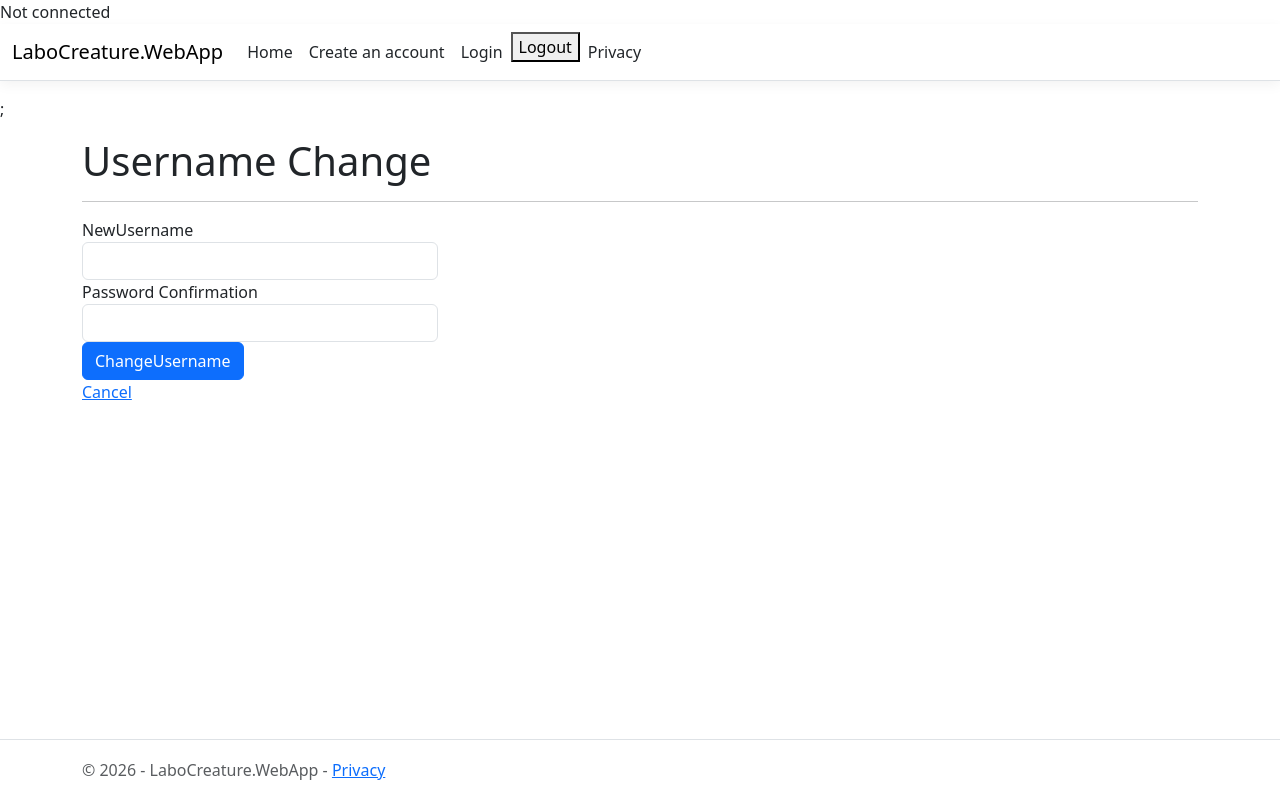
After one commit to Shiifume/LaboCreature, an ASP.NET Core app: template LaboCreature.WebApp/Views/Member/ChangeUsername.cshtml in a window 1280 px wide. The commit adds this page. Run offline with ASP.NET Core 8, Linux system fonts and the light colour scheme; the template is opened without the code that fills it, so the values that code supplies are empty; style sheets or scripts are compiled from the project's sources.

Commit message:
Ft - Member can change username

```diff
--- a/LaboCreature.BLL/Interfaces/IMemberService.cs
+++ b/LaboCreature.BLL/Interfaces/IMemberService.cs
@@ -8,5 +8,6 @@ namespace LaboCreature.BLL.Interfaces
     public interface IMemberService
     {
        public MemberModel? GetById(int id);
+        public void ChangeUsername(int id, string newUsername, string password);
     }
 }
--- a/LaboCreature.BLL/Services/AuthService.cs
+++ b/LaboCreature.BLL/Services/AuthService.cs
@@ -23,11 +23,11 @@ namespace LaboCreature.BLL.Services
         {
             if(_repo.GetByEmail(model.Email) is not null)
             {
-                throw new MemberEmailAlreadyExists("An account already exists with this email.");
+                throw new MemberEmailAlreadyExistsException("An account already exists with this email.");
             }
             else if(_repo.GetByUsername(model.Username) is not null)
             {
-                throw new MemberUsernameAlreadyExists("Username taken");
+                throw new MemberUsernameAlreadyExistsException("Username taken");
             }
             string passwordHash = _hasher.HashPassword(model.Password);
 
--- a/LaboCreature.Test/Services/AuthServiceTest.cs
+++ b/LaboCreature.Test/Services/AuthServiceTest.cs
@@ -86,7 +86,7 @@ namespace LaboCreature.Test.Services
             };
 
             //act
-            var ex = Assert.Throws<MemberUsernameAlreadyExists>(
+            var ex = Assert.Throws<MemberUsernameAlreadyExistsException>(
                 () => service.CreateMember(memberToRegister)
                 );
 
@@ -123,7 +123,7 @@ namespace LaboCreature.Test.Services
             };
 
             //act
-            var ex = Assert.Throws<MemberEmailAlreadyExists>(
+            var ex = Assert.Throws<MemberEmailAlreadyExistsException>(
                 () => service.CreateMember(memberToRegister)
                 );
 
--- a/LaboCreature.WebApp/Controllers/AuthController.cs
+++ b/LaboCreature.WebApp/Controllers/AuthController.cs
@@ -2,7 +2,7 @@ using LaboCreature.BLL.Exceptions;
 using LaboCreature.BLL.Interfaces;
 using LaboCreature.BLL.Models;
 using LaboCreature.WebApp.Mappers;
-using LaboCreature.WebApp.Models;
+using LaboCreature.WebApp.Models.Members;
 using Microsoft.AspNetCore.Authentication;
 using Microsoft.AspNetCore.Authentication.Cookies;
 using Microsoft.AspNetCore.Mvc;
@@ -78,12 +78,12 @@ namespace LaboCreature.WebApp.Controllers
                 await CreateMemberSessionAsync(memberId, memberToRegister.Username, memberToRegister.Email);
                 return RedirectToAction("Index", "Home");
             }
-            catch(MemberEmailAlreadyExists e)
+            catch(MemberEmailAlreadyExistsException e)
             {
                 ModelState.AddModelError(nameof(data.Email), e.Message);
                 return View(data);
             }
-            catch(MemberUsernameAlreadyExists e)
+            catch(MemberUsernameAlreadyExistsException e)
             {
                 ModelState.AddModelError(nameof(data.Username), e.Message);
                 return View(data);
--- a/LaboCreature.WebApp/Mappers/MemberMapper.cs
+++ b/LaboCreature.WebApp/Mappers/MemberMapper.cs
@@ -1,5 +1,5 @@
 using LaboCreature.BLL.Models;
-using LaboCreature.WebApp.Models;
+using LaboCreature.WebApp.Models.Members;
 
 namespace LaboCreature.WebApp.Mappers
 {
--- a/LaboCreature.WebApp/Models/MemberLoginForm.cs
+++ b/LaboCreature.WebApp/Models/Members/MemberLoginForm.cs
@@ -1,6 +1,6 @@
 using System.ComponentModel.DataAnnotations;
 
-namespace LaboCreature.WebApp.Models
+namespace LaboCreature.WebApp.Models.Members
 {
     public class MemberLoginForm
     {
--- a/LaboCreature.WebApp/Models/MemberRegisterForm.cs
+++ b/LaboCreature.WebApp/Models/Members/MemberRegisterForm.cs
@@ -1,7 +1,7 @@
 using System.ComponentModel;
 using System.ComponentModel.DataAnnotations;
 
-namespace LaboCreature.WebApp.Models
+namespace LaboCreature.WebApp.Models.Members
 {
     public class MemberRegisterForm
     {
--- a/LaboCreature.WebApp/Models/MemberView.cs
+++ b/LaboCreature.WebApp/Models/Members/MemberView.cs
@@ -1,4 +1,4 @@
-namespace LaboCreature.WebApp.Models
+namespace LaboCreature.WebApp.Models.Members
 {
     public class MemberView
     {
--- a/LaboCreature.WebApp/Views/Auth/Login.cshtml
+++ b/LaboCreature.WebApp/Views/Auth/Login.cshtml
@@ -1,4 +1,4 @@
-@model LaboCreature.WebApp.Models.MemberLoginForm
+@model LaboCreature.WebApp.Models.Members.MemberLoginForm
 @{
     ViewData["Title"] = "Login";
 }
--- a/LaboCreature.WebApp/Views/Auth/Register.cshtml
+++ b/LaboCreature.WebApp/Views/Auth/Register.cshtml
@@ -1,4 +1,4 @@
-@model LaboCreature.WebApp.Models.MemberRegisterForm
+@model LaboCreature.WebApp.Models.Members.MemberRegisterForm
 
 @{
     ViewData["Title"] = "Register";
--- /dev/null
+++ b/LaboCreature.WebApp/Views/Member/ChangeUsername.cshtml
@@ -0,0 +1,36 @@
+@model LaboCreature.WebApp.Models.Members.MemberUpdateUsernameForm
+
+@{
+    ViewData["Title"] = "Username Change";
+}
+
+<h1>@ViewData["Title"]</h1>
+
+<h4></h4>
+<hr />
+<div class="row">
+    <div class="col-md-4">
+        <form asp-action="ChangeUsername" method="POST">
+            <div asp-validation-summary="ModelOnly" class="text-danger"></div>
+
+            <div class="form-group">
+                <label asp-for="NewUsername" class="control-label"></label>
+                <input asp-for="NewUsername" class="form-control" />
+                <span asp-validation-for="NewUsername" class="text-danger"></span>
+            </div>
+
+            <div class="form-group">
+                <label asp-for="Password" class="control-label">Password Confirmation</label>
+                <input asp-for="Password" class="form-control" />
+                <span asp-validation-for="Password" class="text-danger"></span>
+            </div>
+            <div class="form-group">
+                <input type="submit" value="ChangeUsername" class="btn btn-primary" />
+            </div>
+        </form>
+    </div>
+</div>
+
+<div>
+    <a asp-action="Details">Cancel</a>
+</div>
--- a/LaboCreature.WebApp/Views/Member/Details.cshtml
+++ b/LaboCreature.WebApp/Views/Member/Details.cshtml
@@ -1,4 +1,4 @@
-@model LaboCreature.WebApp.Models.MemberView
+@model LaboCreature.WebApp.Models.Members.MemberView
 
 @{
     ViewData["Title"] = "Member Profile";
@@ -15,6 +15,9 @@
         <dd class = "col-sm-10">
             @Html.DisplayFor(model => model.Username)
         </dd>
+        <dd>
+            <a asp-action="ChangeUsername" asp-controller="Member">Change username</a>
+        </dd>
     </dl>
         <dt class = "col-sm-2">
             @Html.DisplayNameFor(model => model.Email)
--- a/LaboCreature.WebApp/Views/Shared/_Layout.cshtml
+++ b/LaboCreature.WebApp/Views/Shared/_Layout.cshtml
@@ -55,6 +55,10 @@
                 </div>
             </div>
         </nav>
+        <p>
+        @TempData["message"];
+        </p>
+
     </header>
     <div class="container">
         <main role="main" class="pb-3">
```
Also changed, not shown: LaboCreature.BLL/Exceptions/MemberException.cs (+18 -6 lines), LaboCreature.BLL/Services/MemberService.cs (+22 -1 lines), LaboCreature.WebApp/Controllers/MemberController.cs (+48 -1 lines), LaboCreature.WebApp/Models/Members/MemberUpdateUsernameForm.cs (added, +18 -0 lines).
